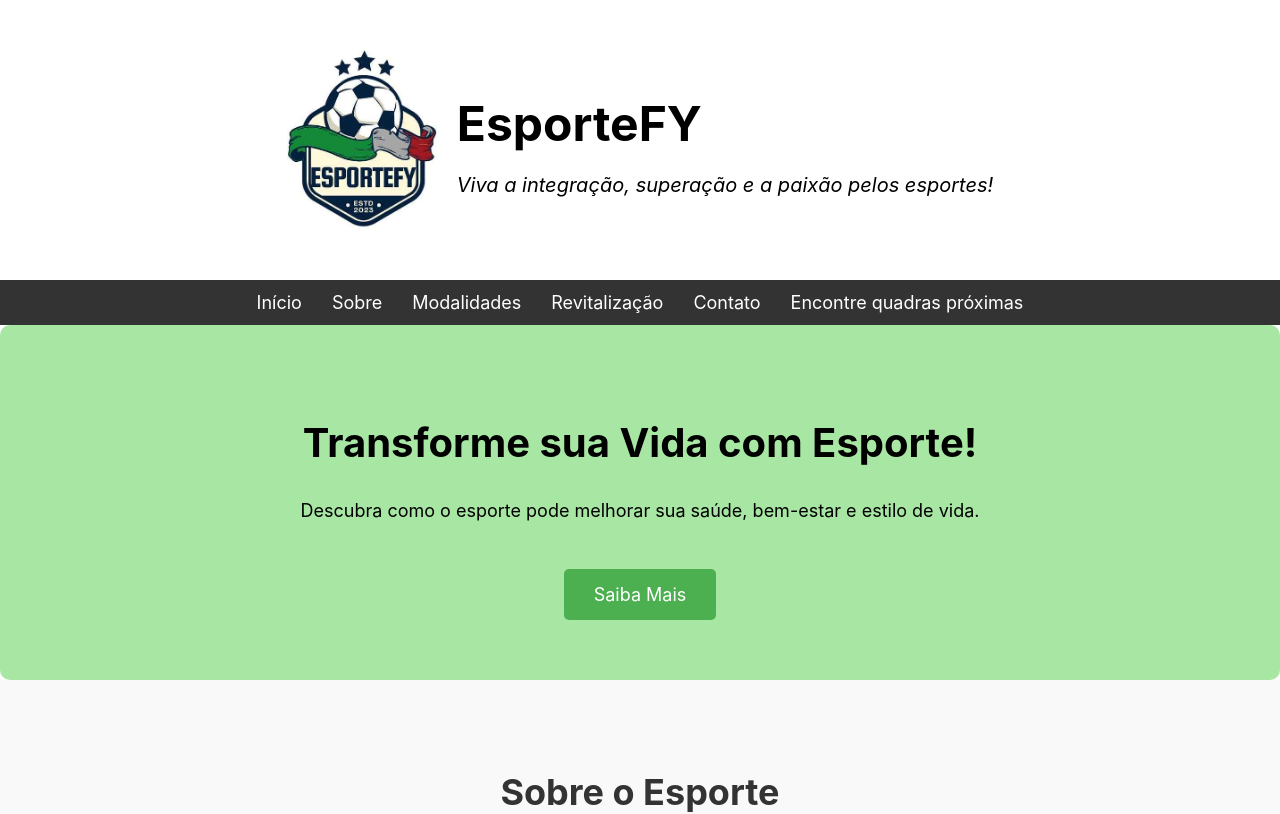
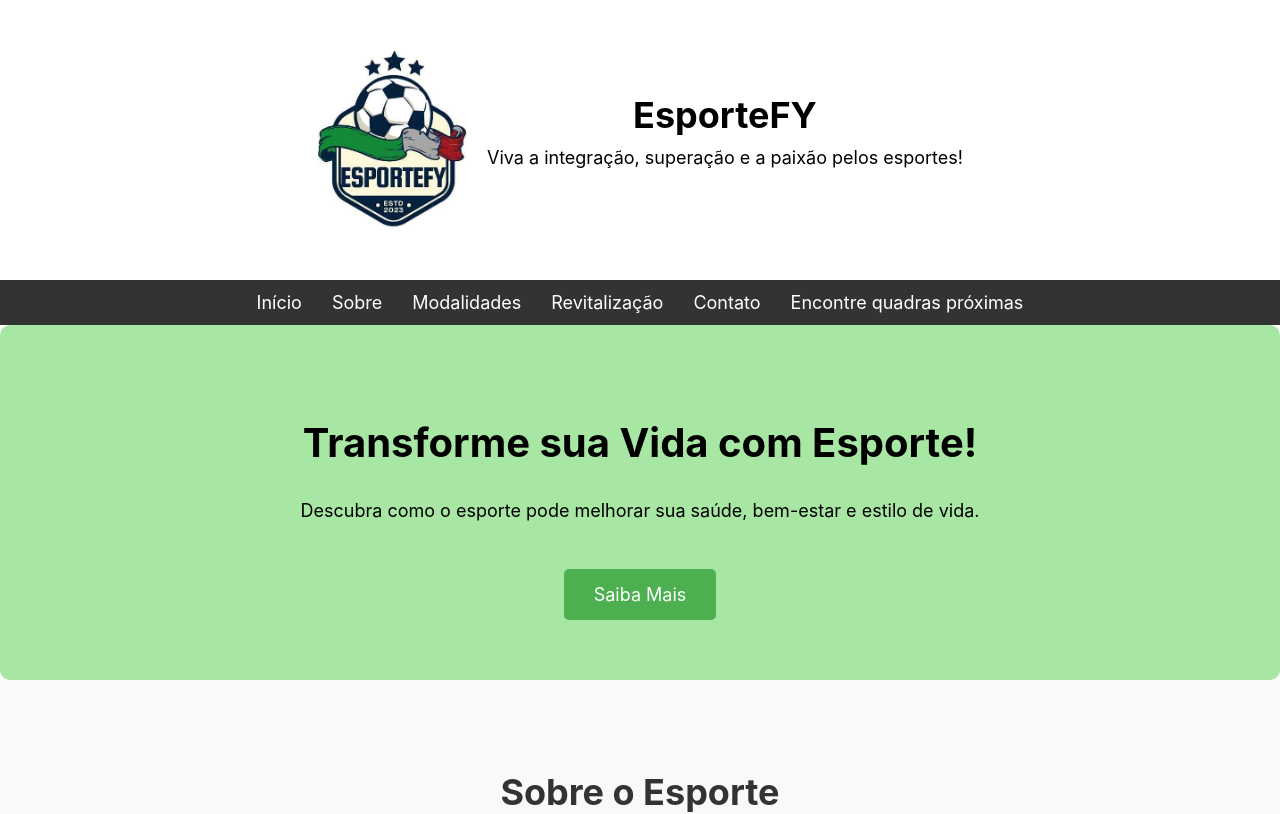
Before and after one commit to uPolarized/MVP, a React (Create React App) app in the folder trab/: page / in a window 1280 px wide. Shown: the top 814 px of the page. Built offline with nearby package versions, Linux system fonts and the light colour scheme.

Commit message:
alteraçao

```diff
--- a/trab/src/App.js
+++ b/trab/src/App.js
@@ -15,8 +15,13 @@ const LandingPage = () => {
       },
     });
 
-    // Usa o ícone padrão do Leaflet
-    const markerIcon = new L.Icon.Default();
+    // Ícone genérico personalizado
+    const markerIcon = new L.Icon({
+      iconUrl: "https://cdn-icons-png.flaticon.com/512/924/924874.png", // URL para ícone genérico
+      iconSize: [30, 30], // Tamanho do ícone
+      iconAnchor: [15, 30], // Ancoragem do ícone (onde o ponto do marcador será)
+      popupAnchor: [0, -30], // Ajuste do popup
+    });
 
     return (
       <>
@@ -29,6 +34,11 @@ const LandingPage = () => {
         ))}
       </>
     );
+  };
+
+  // Função para limpar os marcadores
+  const clearMarkers = () => {
+    setPositions([]); // Limpa o estado de posições
   };
 
   const handleButtonClick = () => {
@@ -143,6 +153,7 @@ const LandingPage = () => {
           />
           <LocationMap />
         </MapContainer>
+        <button onClick={clearMarkers} style={styles.clearButton}>Limpar Marcadores</button> {/* Botão para limpar */}
       </section>
 
       {/* Footer */}
@@ -177,17 +188,16 @@ const styles = {
   },
   headerText: {
     maxWidth: "600px",
-    textAlign: "left",
+    textAlign: "center",
   },
   headerTitle: {
-    fontSize: "48px",
+    fontSize: "36px",
     fontWeight: "bold",
-    marginBottom: "10px",
+    margin: "0",
   },
   headerSubtitle: {
-    fontSize: "20px",
-    marginBottom: "20px",
-    fontStyle: "italic",
+    fontSize: "18px",
+    marginTop: "10px",
   },
   navbar: {
     display: "flex",
@@ -303,6 +313,16 @@ const styles = {
     height: "500px",
     borderRadius: "15px",
   },
+  clearButton: {
+    backgroundColor: "#FF5733",
+    color: "white",
+    padding: "10px 20px",
+    fontSize: "16px",
+    border: "none",
+    borderRadius: "5px",
+    cursor: "pointer",
+    marginTop: "20px",
+  },
   formButton: {
     backgroundColor: "#4CAF50",
     color: "white",
```
